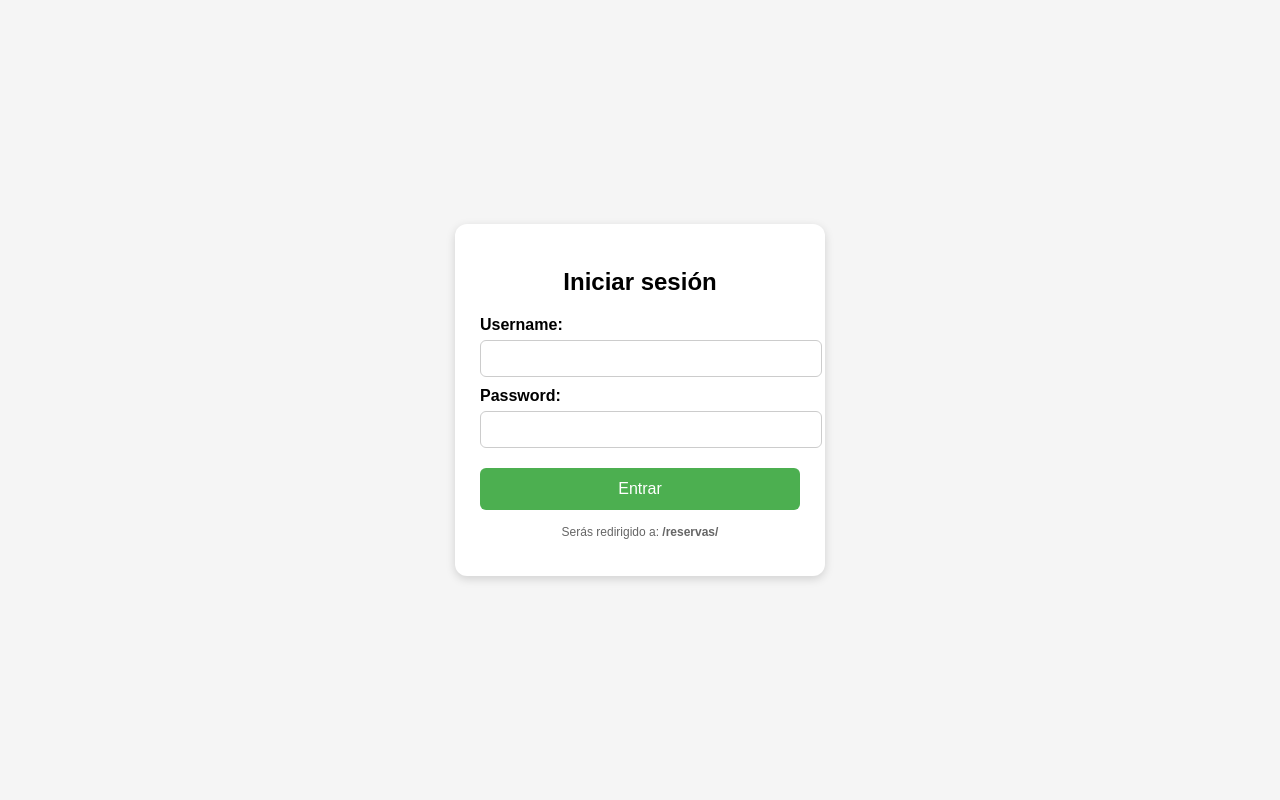
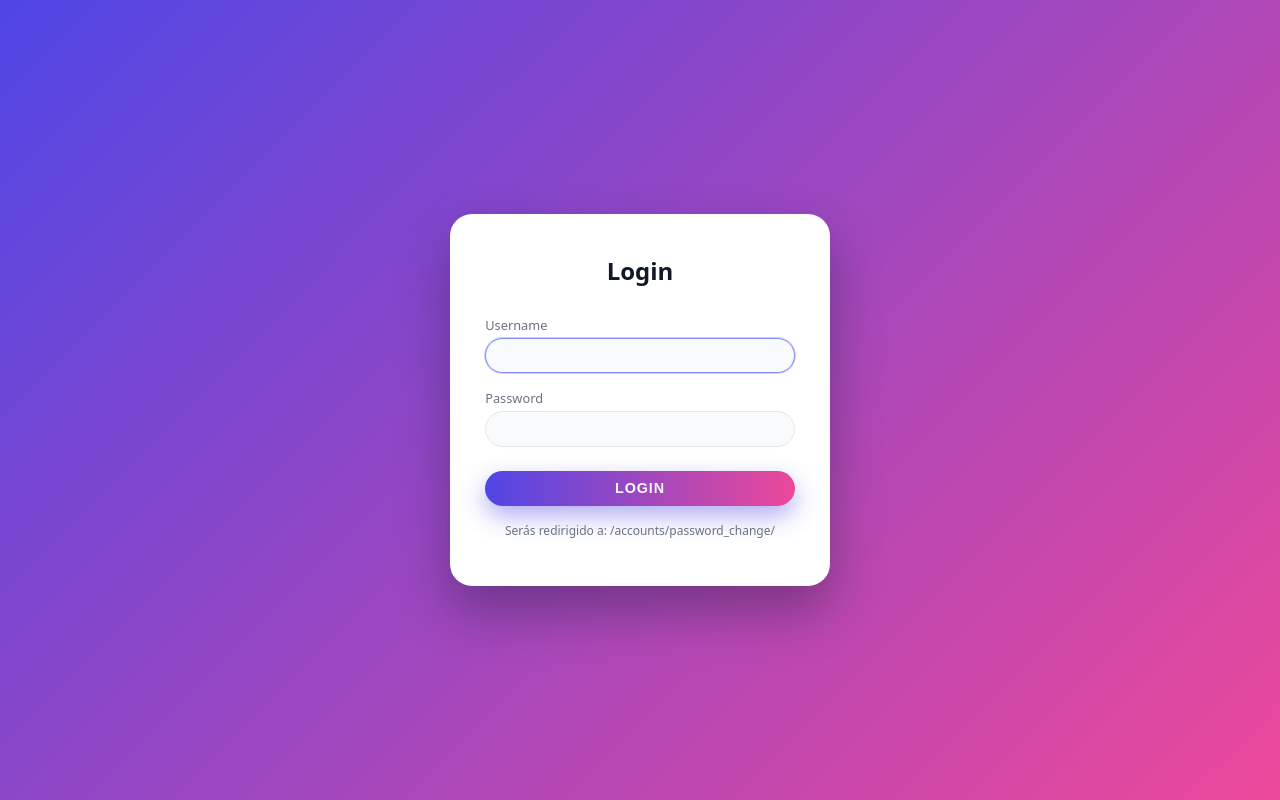
Before and after one commit to danielhenv/Portafolio, a Django app: a page that uses mudanza_django/templates/registration/login.html in a window 1280 px wide. Run offline with Django 5.2, Linux system fonts and the light colour scheme.

Commit message:
Se mejora la parte visual, se agrega un base.html Se agregan nuevos statics

```diff
--- /dev/null
+++ b/mudanza_django/static/css/estilos.css
@@ -0,0 +1,316 @@
+:root {
+    --bg: #0f172a;
+    --bg-card: #1e293b;
+    --accent: #38bdf8;
+    --accent-soft: #0ea5e9;
+    --text-main: #e5e7eb;
+    --text-muted: #9ca3af;
+    --danger: #ef4444;
+    --success: #22c55e;
+    --border-soft: #334155;
+}
+
+* {
+    box-sizing: border-box;
+}
+
+body {
+    margin: 0;
+    font-family: system-ui, -apple-system, BlinkMacSystemFont, "Segoe UI", sans-serif;
+    background-color: var(--bg);
+    color: var(--text-main);
+}
+
+a {
+    color: var(--accent);
+    text-decoration: none;
+}
+
+a:hover {
+    text-decoration: underline;
+}
+
+.layout {
+    min-height: 100vh;
+    display: flex;
+    flex-direction: column;
+}
+
+.navbar {
+    background: #020617;
+    padding: 1rem 2rem;
+    display: flex;
+    justify-content: space-between;
+    align-items: center;
+    border-bottom: 1px solid var(--border-soft);
+}
+
+.navbar-title {
+    font-weight: 600;
+    font-size: 1.1rem;
+}
+
+.navbar-links a {
+    margin-left: 1rem;
+    font-size: 0.9rem;
+    color: var(--text-muted);
+}
+
+.navbar-links a:hover {
+    color: var(--accent);
+}
+
+.main-content {
+    max-width: 960px;
+    margin: 2rem auto;
+    padding: 0 1rem 2rem 1rem;
+    flex: 1;
+}
+
+.card {
+    background: var(--bg-card);
+    border-radius: 0.75rem;
+    padding: 1.5rem;
+    border: 1px solid var(--border-soft);
+    box-shadow: 0 18px 40px rgba(15, 23, 42, 0.7);
+}
+
+.card h1,
+.card h2 {
+    margin-top: 0;
+}
+
+.btn {
+    display: inline-block;
+    padding: 0.55rem 1.1rem;
+    border-radius: 999px;
+    border: none;
+    cursor: pointer;
+    font-size: 0.9rem;
+    font-weight: 500;
+    background: var(--accent);
+    color: #0b1120;
+}
+
+.btn:hover {
+    background: var(--accent-soft);
+}
+
+.btn-secondary {
+    background: transparent;
+    border: 1px solid var(--border-soft);
+    color: var(--text-muted);
+}
+
+.btn-secondary:hover {
+    border-color: var(--accent);
+    color: var(--accent);
+}
+
+.table {
+    width: 100%;
+    border-collapse: collapse;
+    margin-top: 1rem;
+    font-size: 0.9rem;
+}
+
+.table th,
+.table td {
+    padding: 0.6rem 0.75rem;
+    text-align: left;
+    border-bottom: 1px solid var(--border-soft);
+}
+
+.table th {
+    font-size: 0.8rem;
+    text-transform: uppercase;
+    letter-spacing: 0.05em;
+    color: var(--text-muted);
+}
+
+.table tr:hover {
+    background-color: rgba(15, 23, 42, 0.6);
+}
+
+.badge {
+    display: inline-block;
+    padding: 0.15rem 0.5rem;
+    border-radius: 999px;
+    font-size: 0.7rem;
+    text-transform: uppercase;
+    letter-spacing: 0.05em;
+}
+
+.badge-local {
+    background: rgba(56, 189, 248, 0.1);
+    color: var(--accent);
+}
+
+.badge-nacional {
+    background: rgba(34, 197, 94, 0.1);
+    color: var(--success);
+}
+
+.badge-internacional {
+    background: rgba(244, 63, 94, 0.1);
+    color: var(--danger);
+}
+
+.form-group {
+    margin-bottom: 1rem;
+}
+
+label {
+    display: block;
+    font-size: 0.9rem;
+    margin-bottom: 0.35rem;
+    color: var(--text-muted);
+}
+
+input[type="text"],
+input[type="email"],
+input[type="date"],
+input[type="time"],
+select,
+textarea {
+    width: 100%;
+    padding: 0.5rem 0.7rem;
+    border-radius: 0.5rem;
+    border: 1px solid var(--border-soft);
+    background: #020617;
+    color: var(--text-main);
+    font-size: 0.9rem;
+}
+
+input:focus,
+select:focus,
+textarea:focus {
+    outline: none;
+    border-color: var(--accent);
+}
+
+.errorlist {
+    color: var(--danger);
+    list-style: none;
+    padding-left: 0;
+    margin: 0.25rem 0 0.5rem 0;
+    font-size: 0.8rem;
+}
+
+.text-center {
+    text-align: center;
+}
+
+.mt-1 { margin-top: 0.5rem; }
+.mt-2 { margin-top: 1rem; }
+.mt-3 { margin-top: 1.5rem; }
+
+.footer {
+    text-align: center;
+    padding: 1rem 0;
+    font-size: 0.8rem;
+    color: var(--text-muted);
+    border-top: 1px solid var(--border-soft);
+    background: #020617;
+}
+
+/* ======= Login page ======= */
+
+.login-bg {
+    margin: 0;
+    min-height: 100vh;
+    font-family: system-ui, -apple-system, BlinkMacSystemFont, "Segoe UI", sans-serif;
+    background: linear-gradient(135deg, #4f46e5, #ec4899);
+    display: flex;
+    align-items: center;
+    justify-content: center;
+}
+
+.login-wrapper {
+    width: 100%;
+    max-width: 1200px;
+    padding: 2rem 1rem;
+    display: flex;
+    justify-content: center;
+}
+
+.login-card {
+    background: #ffffff;
+    width: 380px;
+    max-width: 100%;
+    border-radius: 22px;
+    padding: 2.5rem 2.2rem 2.2rem;
+    box-shadow: 0 25px 50px rgba(15, 23, 42, 0.35);
+    color: #111827;
+}
+
+.login-title {
+    text-align: center;
+    margin: 0 0 1.8rem 0;
+    font-size: 1.5rem;
+    font-weight: 600;
+}
+
+.login-error {
+    background: #fee2e2;
+    color: #b91c1c;
+    padding: 0.6rem 0.8rem;
+    border-radius: 0.5rem;
+    font-size: 0.85rem;
+    margin-bottom: 1rem;
+}
+
+.login-form {
+    display: flex;
+    flex-direction: column;
+    gap: 1rem;
+}
+
+.login-field label {
+    display: block;
+    font-size: 0.8rem;
+    color: #6b7280;
+    margin-bottom: 0.25rem;
+}
+
+.login-field input {
+    width: 100%;
+    border-radius: 999px;
+    border: 1px solid #e5e7eb;
+    padding: 0.55rem 0.9rem;
+    font-size: 0.9rem;
+    background: #f9fafb;
+}
+
+.login-field input:focus {
+    outline: none;
+    border-color: #818cf8;
+    box-shadow: 0 0 0 1px rgba(129, 140, 248, 0.4);
+}
+
+.btn-login {
+    margin-top: 0.5rem;
+    width: 100%;
+    border: none;
+    border-radius: 999px;
+    padding: 0.6rem 0.9rem;
+    font-size: 0.9rem;
+    font-weight: 600;
+    letter-spacing: 0.06em;
+    cursor: pointer;
+    color: #f9fafb;
+    background: linear-gradient(90deg, #4f46e5, #ec4899);
+    box-shadow: 0 10px 25px rgba(79, 70, 229, 0.45);
+    text-transform: uppercase;
+}
+
+.btn-login:hover {
+    filter: brightness(1.05);
+}
+
+.login-next {
+    margin-top: 1rem;
+    font-size: 0.75rem;
+    text-align: center;
+    color: #6b7280;
+}
--- a/mudanza_django/templates/registration/login.html
+++ b/mudanza_django/templates/registration/login.html
@@ -1,83 +1,41 @@
+{% load static %}
+
 <!DOCTYPE html>
 <html lang="es">
 <head>
     <meta charset="UTF-8">
     <title>Iniciar sesión</title>
-    <style>
-        body {
-            font-family: Arial, sans-serif;
-            background: #f5f5f5;
-            display: flex;
-            justify-content: center;
-            align-items: center;
-            height: 100vh;
-            margin: 0;
-        }
+    <link rel="stylesheet" href="{% static 'css/estilos.css' %}">
+</head>
+<body class="login-bg">
+    <div class="login-wrapper">
+        <div class="login-card">
+            <h1 class="login-title">Login</h1>
 
-        .login-box {
-            background: white;
-            padding: 25px;
-            width: 320px;
-            border-radius: 12px;
-            box-shadow: 0 3px 10px rgba(0,0,0,0.15);
-        }
+            {% if form.errors %}
+                <p class="login-error">
+                    Usuario o contraseña incorrectos. Inténtalo de nuevo.
+                </p>
+            {% endif %}
 
-        h2 {
-            text-align: center;
-            margin-bottom: 20px;
-        }
+            <form method="post" class="login-form">
+                {% csrf_token %}
+                <div class="login-field">
+                    <label for="{{ form.username.id_for_label }}">Username</label>
+                    {{ form.username }}
+                </div>
+                <div class="login-field">
+                    <label for="{{ form.password.id_for_label }}">Password</label>
+                    {{ form.password }}
+                </div>
 
-        label {
-            display: block;
-            margin-top: 10px;
-            font-weight: bold;
-        }
+                <button type="submit" class="btn-login">LOGIN</button>
+            </form>
 
-        input {
-            width: 100%;
-            padding: 10px;
-            margin-top: 6px;
-            border: 1px solid #ccc;
-            border-radius: 6px;
-        }
-
-        .btn {
-            width: 100%;
-            margin-top: 20px;
-            padding: 12px;
-            border: none;
-            background: #4CAF50;
-            color: white;
-            font-size: 16px;
-            border-radius: 6px;
-            cursor: pointer;
-        }
-
-        .redirect {
-            margin-top: 15px;
-            font-size: 12px;
-            color: #666;
-            text-align: center;
-        }
-    </style>
-</head>
-<body>
-
-<div class="login-box">
-    <h2>Iniciar sesión</h2>
-
-    <form action="/reservas/" method="POST">
-        <label for="username">Username:</label>
-        <input type="text" id="username" name="username" required>
-
-        <label for="password">Password:</label>
-        <input type="password" id="password" name="password" required>
-
-        <button class="btn" type="submit">Entrar</button>
-    </form>
-
-    <p class="redirect">Serás redirigido a: <strong>/reservas/</strong></p>
-</div>
-
+            {% if next %}
+                <p class="login-next">Serás redirigido a: {{ next }}</p>
+            {% endif %}
+        </div>
+    </div>
 </body>
 </html>
```
Also changed, not shown: mudanza_django/mudanza_site/settings.py (+6 -1 lines), mudanza_django/reservas/templates/reservas/crear_reserva.html (+24 -15 lines), mudanza_django/reservas/templates/reservas/lista_reservas.html (+27 -14 lines), mudanza_django/templates/base.html (added, +38 -0 lines), mudanza_django/db.sqlite3.
